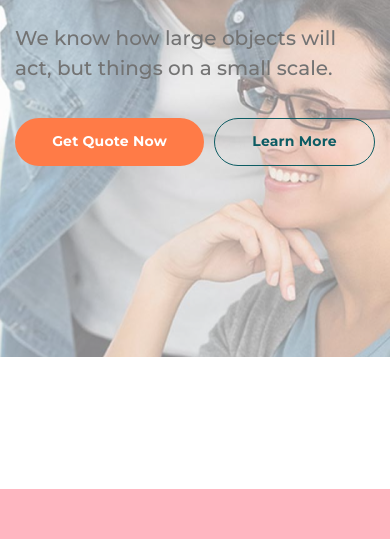
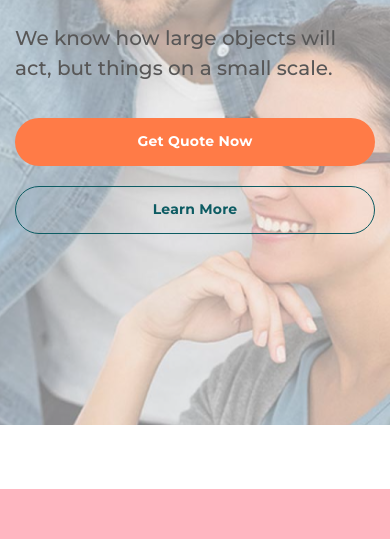
Before and after one commit to confesssa/Relvise, a plain HTML site: page index.html in a window 390 px wide. Shown: the part 305-844 px from the top of the page. Drawn offline with Linux system fonts and the light colour scheme.

Commit message:
feat: update styles for section Main

```diff
--- a/style.css
+++ b/style.css
@@ -191,6 +191,13 @@
   font-size: 2rem;
   line-height: 150%;
 }
+
+@media (max-width: 479px) {
+  .main-block__text {
+    color: #585757;
+  }
+}
+
 .main-block__buttons {
   display: flex;
   flex-wrap: wrap;
@@ -213,12 +220,14 @@
 
 @media (max-width: 479px) {
   .main-block__button {
-    flex: 1 1 auto;
+    flex: 1 1 100%;
   }
 }
 
-.main-block__button:not(:last-child) {
-  margin-right: 10px;
+@media (min-width: 479px) {
+  .main-block__button:not(:last-child) {
+    margin-right: 10px;
+  }
 }
 
 .main-block__button_orange {
```
